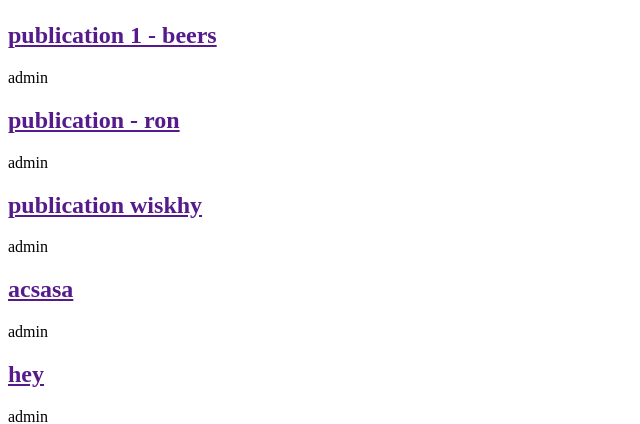
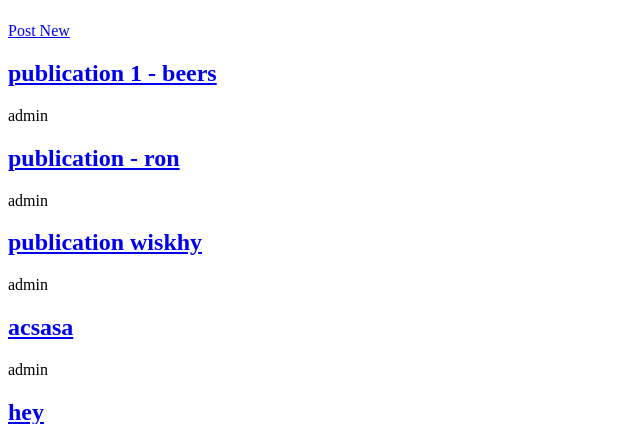
Before and after one commit to juliotm/holamundo16marzo, a Django app: page / in a window 1280 px wide. Shown: the part 58-482 px from the top of the page, without its empty margins (0-640 px from the left). Run offline with Django 5.2, Linux system fonts and the light colour scheme; data comes from the database, SQL or seed files in the repository; both versions use the stored data as it was after the commit.

Commit message:
create added

```diff
--- a/blogs/models.py
+++ b/blogs/models.py
@@ -14,4 +14,4 @@ class Publication(models.Model):
         return self.title
 
     def get_absolute_url(self):
-        return reverse("publication_detail", kwargs={"pk": self.pk})
+        return reverse("post_detail", kwargs={"pk": self.pk})
--- a/blogs/urls.py
+++ b/blogs/urls.py
@@ -1,7 +1,8 @@
 from django.urls import path
-from .views import BlogListView, BlogCreateView
+from .views import BlogListView, BlogCreateView, BlogDetailView
 
 urlpatterns = [
     path('', BlogListView.as_view(), name="home"),
     path("post/new/", BlogCreateView.as_view(), name="post_new" ),
+    path("post/<int:pk>/", BlogDetailView.as_view(), name="post_detail"),
 ]
--- a/blogs/views.py
+++ b/blogs/views.py
@@ -1,6 +1,6 @@
 from django.shortcuts import render
 from .models import Publication
-from django.views.generic import ListView
+from django.views.generic import ListView, DetailView
 from django.views.generic.edit import CreateView
 # Create your views here.
 
@@ -11,3 +11,7 @@ class BlogCreateView(CreateView):
     model = Publication
     template_name = 'post_new.html'
     fields = ['title', 'body', 'author']
+
+class BlogDetailView(DetailView):
+    model = Publication
+    template_name = 'post_detail.html'
--- a/templates/base.html
+++ b/templates/base.html
@@ -7,6 +7,7 @@
     <header>
         <h1><a href="{% url 'home' %}">Rum Blog</a></h1>
     </header>
+    <a href="{% url 'post_new' %}">Post New</a>
     <section>
         {% block content %}
         {% endblock content %}
--- a/templates/home.html
+++ b/templates/home.html
@@ -2,7 +2,7 @@
 
 {% block content %}
     {% for publication in publication_list %}
-    <h2><a href=""> {{publication.title}} </a></h2>
-    <p>{{publication.author}}</p>
+    <h2><a href="{% url 'post_detail' publication.pk %}"> {{ publication.title }} </a></h2>
+    <p>{{ publication.author }}</p>
     {% endfor %}
 {% endblock content %}
--- /dev/null
+++ b/templates/post_detail.html
@@ -0,0 +1,6 @@
+{% extends "base.html" %}
+
+{% block content %}
+    <h2>{{ publication.title }}</h2>
+    <p>{{ publication.body }}</p>
+{% endblock content %}
```
Also changed, not shown: db.sqlite3.
